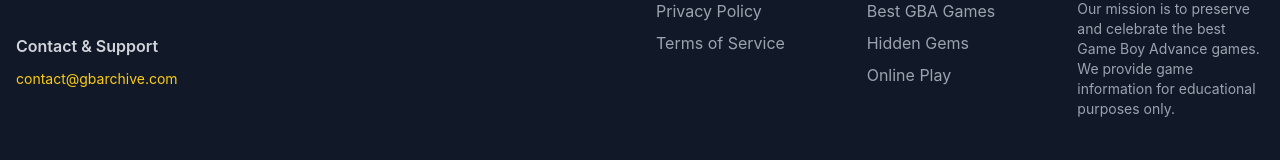
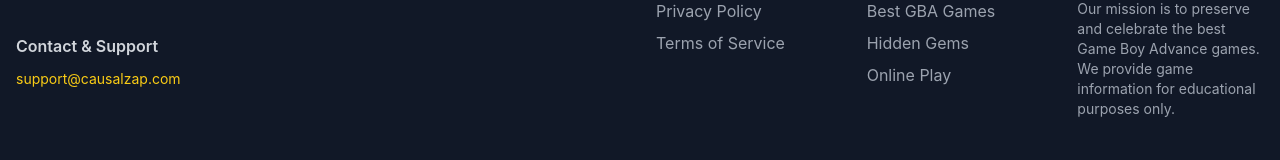
Before and after one commit to Causalzap/bestgbagames, a Next.js app: page /hidden-gems in a window 1280 px wide. Shown: the part 8727-8887 px from the top of the page. Built offline with nearby package versions, Linux system fonts and the light colour scheme.

Commit message:
Update Footer.tsx

```diff
--- a/src/components/layout/Footer.tsx
+++ b/src/components/layout/Footer.tsx
@@ -27,7 +27,7 @@ export default function Footer() {
                 href="mailto:contact@gbarchive.com"
                 className="text-yellow-400 hover:text-yellow-300 text-sm"
               >
-                contact@gbarchive.com
+                support@causalzap.com
               </a>
             </div>
           </div>
```
